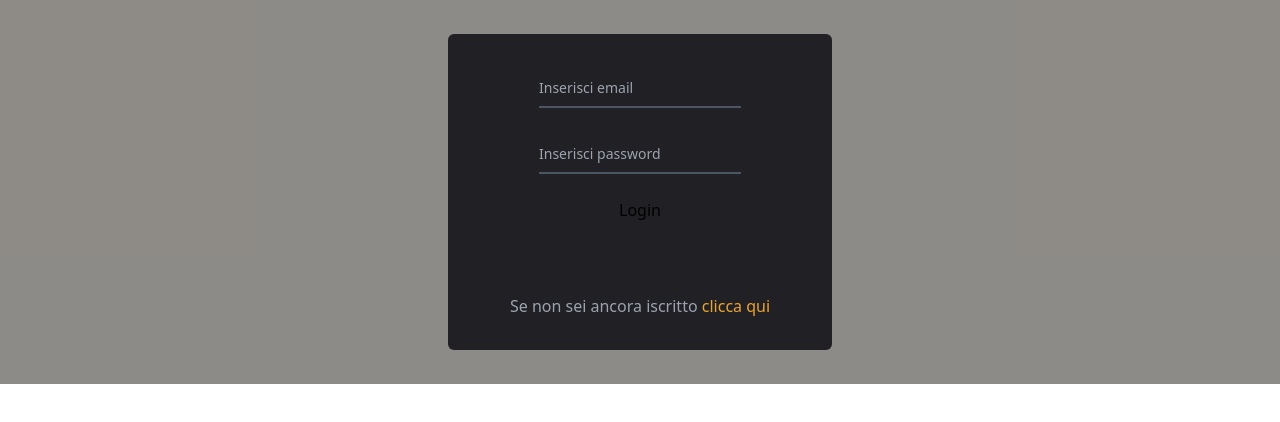
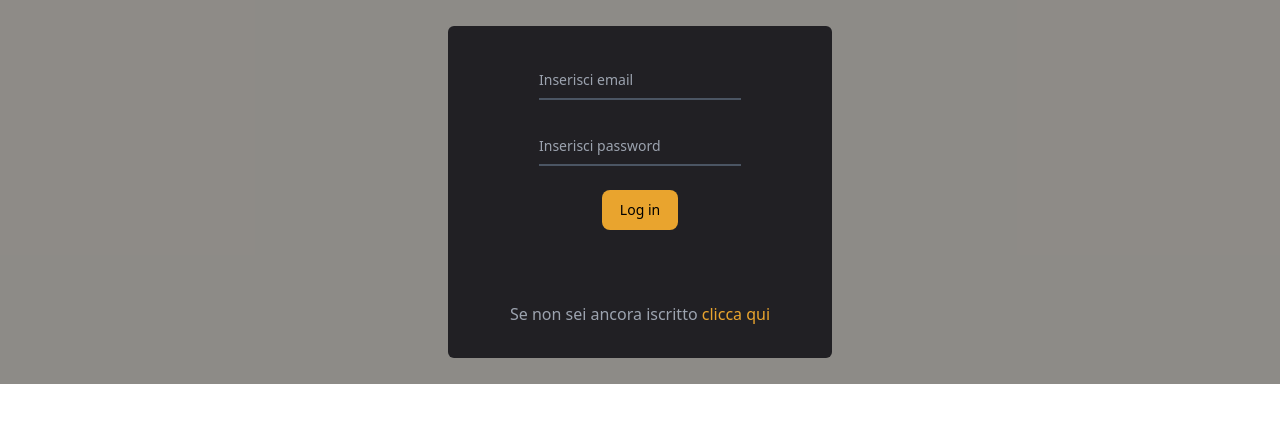
Before and after one commit to develhope-team-projects/fs17_it_team1, a React (Vite) app: page /log-in in a window 1280 px wide. Shown: the top 422 px of the page. Built offline with nearby package versions, Linux system fonts and the light colour scheme; no server answers.

Commit message:
fix-function-button-onClick

```diff
--- a/src/loginESubscription/Login.tsx
+++ b/src/loginESubscription/Login.tsx
@@ -55,10 +55,7 @@ function Login() {
           value={loginData.password}
           onChange={handleChange}
         />
-        <button content="Log in" onClick={handleLogin}>
-          {" "}
-          Login
-        </button>
+        <NormalButton content="Log in" onClick={handleLogin} />
         <br />
         <p className="text-gray-400">
           Se non sei ancora iscritto{" "}
--- a/src/shared/NormalButton.tsx
+++ b/src/shared/NormalButton.tsx
@@ -21,11 +21,12 @@ export type ButtonElements = {
 
 
 export function NormalButton(props: ButtonElements) {
+  console.log(props.function);
   return (
     <div className="flex no-wrap items-center">
 
       <Button
-        onClick={props.function}
+        onClick={props.onClick}
         theme={customTheme}
         color="primary"
         className=" hover:text-oro-chiaro focus:ring-oro-chiaro focus:bg-our-black focus:text-oro-chiaro"
```
